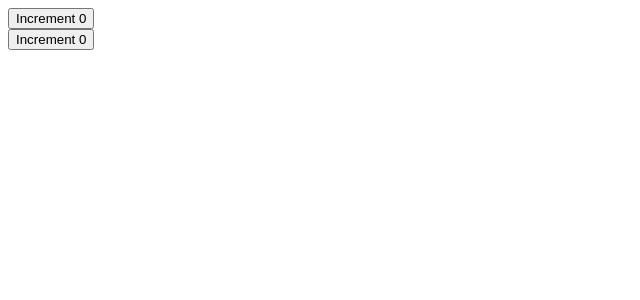
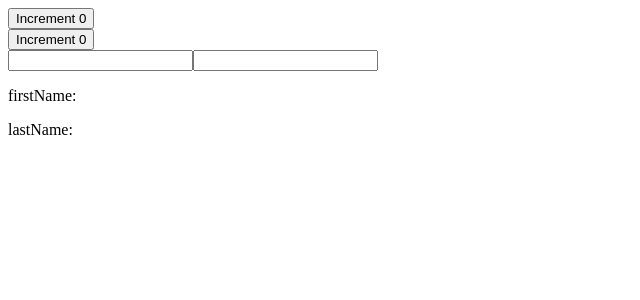
Before and after one commit to kashyapkapdi/REACT-JS-PRACTICES, a React (Create React App) app: page / in a window 1280 px wide. Shown: the top 300 px of the page, without its empty margins (0-640 px from the left). Built offline with nearby package versions, Linux system fonts and the light colour scheme.

Commit message:
learn how to work with objects in useState Hooks.

```diff
--- a/src/App.js
+++ b/src/App.js
@@ -1,6 +1,7 @@
 import React, { Component } from "react";
 import ClassCounter from "./components/useStateHooks/ClassCounter";
 import FunctionCounter from "./components/useStateHooks/FunctionCounter";
+import FunctionCounterObject from "./components/useStateHooks/FunctionCounterObject";
 
 class App extends Component {
   render() {
@@ -8,6 +9,7 @@ class App extends Component {
       <div>
         <ClassCounter />
         <FunctionCounter />
+        <FunctionCounterObject />
       </div>
     );
   }
--- /dev/null
+++ b/src/components/useStateHooks/FunctionCounterObject.js
@@ -0,0 +1,24 @@
+import React, { useState } from "react";
+
+function FunctionCounterObject() {
+  const [name, setName] = useState({ firstName: "", lastName: "" });
+
+  return (
+    <div>
+      <input
+        type="text"
+        value={name.firstName}
+        onChange={(e) => setName({ ...name, firstName: e.target.value })}
+      />
+      <input
+        type="text"
+        value={name.lastName}
+        onChange={(e) => setName({ ...name, lastName: e.target.value })}
+      />
+      <p>firstName: {name.firstName}</p>
+      <p>lastName: {name.lastName}</p>
+    </div>
+  );
+}
+
+export default FunctionCounterObject;
```
